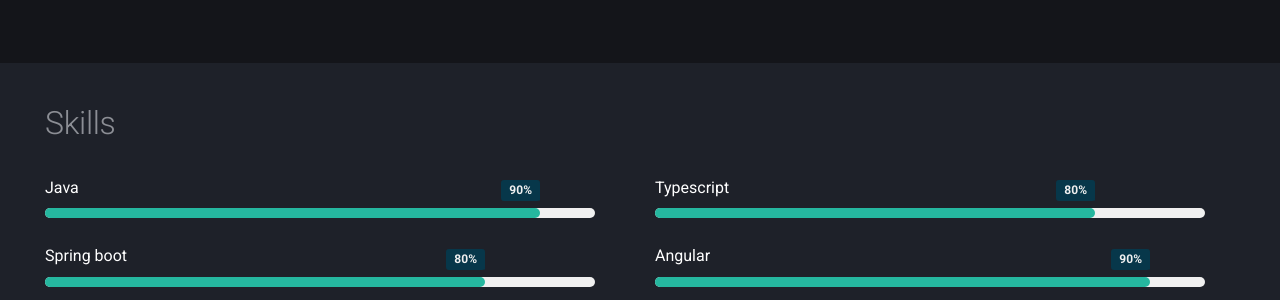
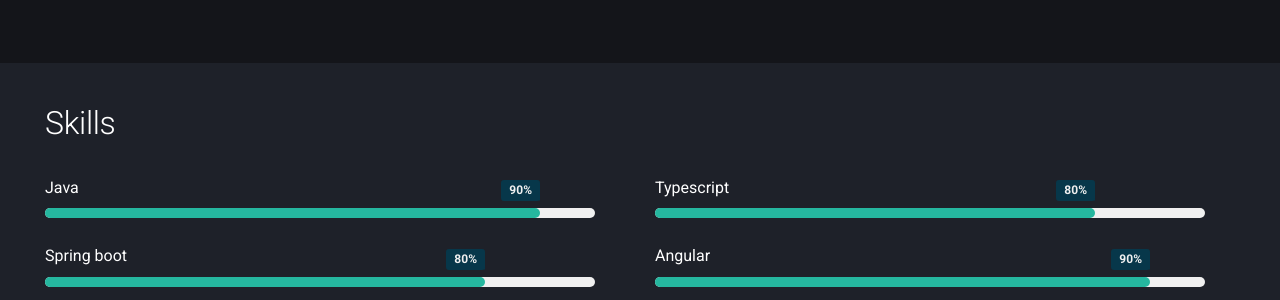
Before and after one commit to paul58914080/me, an MkDocs documentation site: the page built from docs/index.md, in a window 1280 px wide. Shown: the part 542-842 px from the top of the page. Built offline with MkDocs 1.6.1 and Material for MkDocs 9.7.7, drawn with Linux system fonts in a browser that asks for light colours; comment, search, counter and statistics services are not loaded.

Commit message:
docs(about me): skill header in white

```diff
--- a/docs/overrides/home.html
+++ b/docs/overrides/home.html
@@ -55,7 +55,7 @@
 <section class="mdx-container skills">
   <div class="md-grid container-fluid">
     <div class="row md-typeset">
-      <h1 class="mb-1">Skills</h1>
+      <h1 class="mb-1" style="color: white">Skills</h1>
       <div class="container-fluid">
         <div class="row">
           <div class="col-md-6 col-sm-12 d-block">
```
